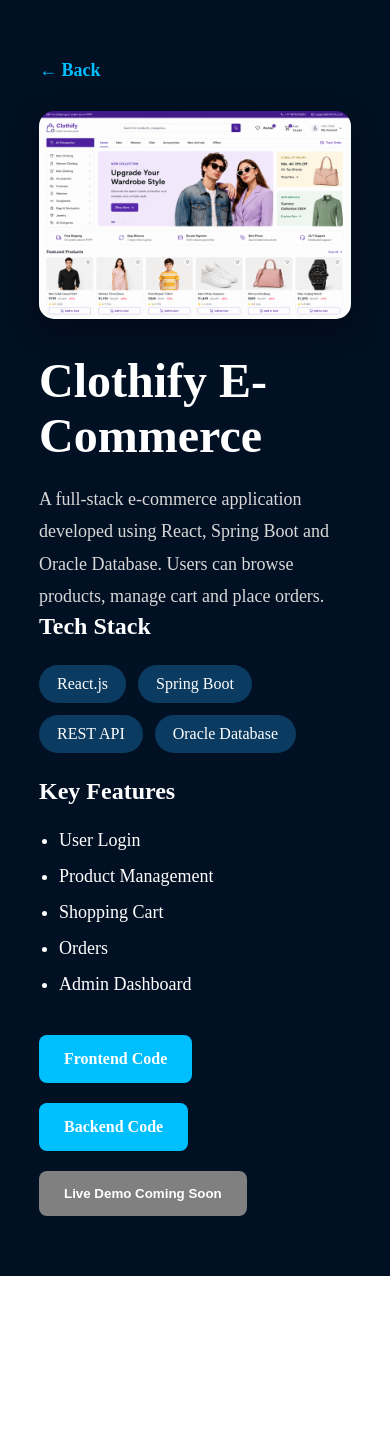
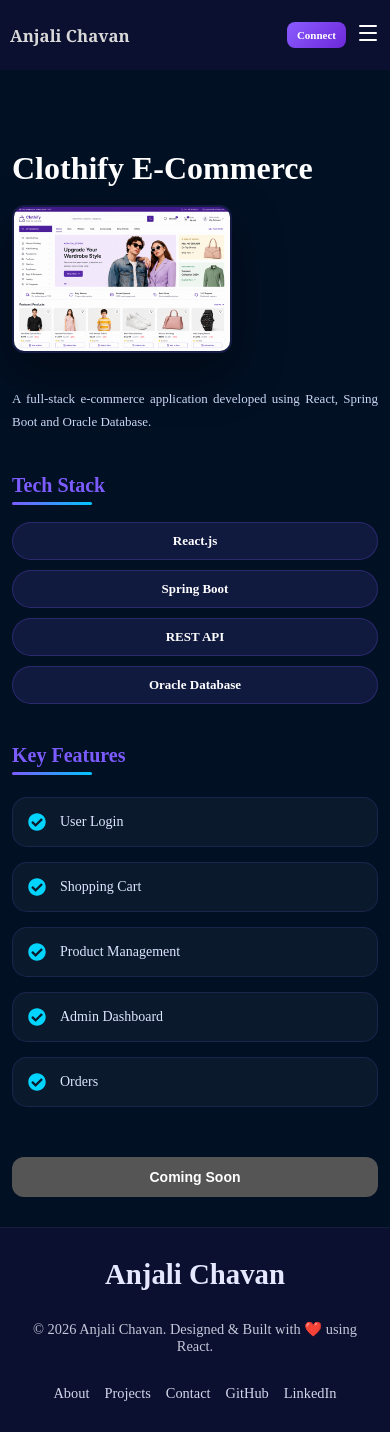
Before and after one commit to anjalichavan2003/portfolio-website, a React (Vite) app: page /project/clothify in a window 390 px wide. Before the commit the page ends 1276 px from the top, so only its background shows below. Built offline with nearby package versions, Linux system fonts and the light colour scheme.

Commit message:
Project Details Section Updated

```diff
--- a/package.json
+++ b/package.json
@@ -16,6 +16,7 @@
     "react-dom": "^19.2.6",
     "react-icons": "^5.6.0",
     "react-router-dom": "^7.18.2",
+    "react-router-hash-link": "^2.4.3",
     "react-toastify": "^11.1.0"
   },
   "devDependencies": {
--- a/src/App.jsx
+++ b/src/App.jsx
@@ -1,25 +1,21 @@
 import { Routes, Route } from "react-router-dom";
+import Layout from "./Layout";
+import ProjectDetails from "./pages/ProjectDetails";
 
-import Navbar from "./components/Navbar/Navbar";
-import Hero from "./components/Hero/Hero";
-import About from "./components/About/About";
-import Skills from "./components/Skills/Skills";
-import Projects from "./components/Projects/Projects";
-import Contact from "./components/Contact/Contact";
-import Footer from "./components/Footer/Footer";
-
-import ProjectDetails from "./pages/ProjectDetails";
+import Hero from "./components/Hero/Hero.jsx";
+import About from "./components/About/About.jsx";
+import Skills from "./components/Skills/Skills.jsx";
+import Projects from "./components/Projects/Projects.jsx";
+import Contact from "./components/Contact/Contact.jsx";
 
 function Home() {
   return (
     <>
-      <Navbar />
       <Hero />
       <About />
       <Skills />
       <Projects />
       <Contact />
-      <Footer />
     </>
   );
 }
@@ -27,9 +23,10 @@ function Home() {
 function App() {
   return (
     <Routes>
-      <Route path="/" element={<Home />} />
-
-      <Route path="/project/:id" element={<ProjectDetails />} />
+      <Route element={<Layout />}>
+        <Route path="/" element={<Home />} />
+        <Route path="/project/:id" element={<ProjectDetails />} />
+      </Route>
     </Routes>
   );
 }
--- /dev/null
+++ b/src/Layout.jsx
@@ -0,0 +1,15 @@
+import { Outlet } from "react-router-dom";
+import Navbar from "./components/Navbar/Navbar";
+import Footer from "./components/Footer/Footer";
+
+function Layout() {
+  return (
+    <>
+      <Navbar />
+      <Outlet />
+      <Footer />
+    </>
+  );
+}
+
+export default Layout;
--- a/src/components/Navbar/Navbar.css
+++ b/src/components/Navbar/Navbar.css
@@ -25,6 +25,7 @@
   font-weight: bold;
   font-family: Georgia, serif;
   cursor: pointer;
+  text-decoration: none;
 }
 
 /* Navigation */
--- a/src/components/Navbar/Navbar.jsx
+++ b/src/components/Navbar/Navbar.jsx
@@ -1,39 +1,113 @@
+// import React, { useState } from "react";
+// import { Moon, Menu, X } from "lucide-react";
+// import "./Navbar.css";
+
+// const Navbar = () => {
+//   const [menuOpen, setMenuOpen] = useState(false);
+
+//   return (
+//     <nav className="navbar">
+//       <a href="#home" className="logo">
+//         Anjali Chavan
+//       </a>
+
+//       <ul className={`nav-links ${menuOpen ? "active" : ""}`}>
+//         <li>
+//           <a href="#home">Home</a>
+//         </li>
+//         <li>
+//           <a href="#about">About</a>
+//         </li>
+//         <li>
+//           <a href="#skills">Skills</a>
+//         </li>
+//         <li>
+//           <a href="#projects">Projects</a>
+//         </li>
+//         <li>
+//           <a href="#contact">Contact</a>
+//         </li>
+//       </ul>
+
+//       <div className="nav-right">
+//         {/* <Moon className="moon-icon" size={22} /> */}
+
+//         <a href="#contact" className="connect-btn">
+//           <span className="desktop-text">Let's Connect</span>
+//           <span className="mobile-text">Connect</span>
+//         </a>
+
+//         <div className="menu-icon" onClick={() => setMenuOpen(!menuOpen)}>
+//           {menuOpen ? <X size={28} /> : <Menu size={28} />}
+//         </div>
+//       </div>
+//     </nav>
+//   );
+// };
+
+// export default Navbar;
+
 import React, { useState } from "react";
-import { Moon, Menu, X } from "lucide-react";
+import { Menu, X } from "lucide-react";
+import { HashLink } from "react-router-hash-link";
 import "./Navbar.css";
 
 const Navbar = () => {
   const [menuOpen, setMenuOpen] = useState(false);
 
+  const closeMenu = () => setMenuOpen(false);
+
   return (
     <nav className="navbar">
-      <div className="logo">Anjali Chavan</div>
+      {/* Logo */}
+      <HashLink smooth to="/#home" className="logo" onClick={closeMenu}>
+        Anjali Chavan
+      </HashLink>
 
+      {/* Navigation Links */}
       <ul className={`nav-links ${menuOpen ? "active" : ""}`}>
         <li>
-          <a href="#home">Home</a>
+          <HashLink smooth to="/#home" onClick={closeMenu}>
+            Home
+          </HashLink>
         </li>
+
         <li>
-          <a href="#about">About</a>
+          <HashLink smooth to="/#about" onClick={closeMenu}>
+            About
+          </HashLink>
         </li>
+
         <li>
-          <a href="#skills">Skills</a>
+          <HashLink smooth to="/#skills" onClick={closeMenu}>
+            Skills
+          </HashLink>
         </li>
+
         <li>
-          <a href="#projects">Projects</a>
+          <HashLink smooth to="/#projects" onClick={closeMenu}>
+            Projects
+          </HashLink>
         </li>
+
         <li>
-          <a href="#contact">Contact</a>
+          <HashLink smooth to="/#contact" onClick={closeMenu}>
+            Contact
+          </HashLink>
         </li>
       </ul>
 
+      {/* Right Side */}
       <div className="nav-right">
-        {/* <Moon className="moon-icon" size={22} /> */}
-
-        <a href="#contact" className="connect-btn">
+        <HashLink
+          smooth
+          to="/#contact"
+          className="connect-btn"
+          onClick={closeMenu}
+        >
           <span className="desktop-text">Let's Connect</span>
           <span className="mobile-text">Connect</span>
-        </a>
+        </HashLink>
 
         <div className="menu-icon" onClick={() => setMenuOpen(!menuOpen)}>
           {menuOpen ? <X size={28} /> : <Menu size={28} />}
--- a/src/pages/ProjectDetails.css
+++ b/src/pages/ProjectDetails.css
@@ -1,112 +1,473 @@
+/* =========================
+   Project Details
+========================= */
+
 .details-page {
-  padding: 60px 10%;
-
   background: #021024;
-
   min-height: 100vh;
-
-  color: white;
+  color: #fff;
+  padding: 80px 8% 80px;
 }
 
-.banner {
-  width: 100%;
-
-  border-radius: 15px;
-
-  margin-bottom: 30px;
-
-  box-shadow: 0 10px 30px rgba(0, 0, 0, 0.4);
+.details-container {
+  max-width: 1200px;
+  margin: auto;
 }
 
-.details-page h1 {
-  font-size: 3rem;
+/* =========================
+   Back Button
+========================= */
 
-  margin-bottom: 20px;
+.back-btn {
+  display: inline-flex;
+  align-items: center;
+  gap: 10px;
+  color: #7c5cff;
+  text-decoration: none;
+  font-weight: 600;
+  margin-bottom: 30px;
+  transition: 0.3s;
 }
 
-.details-page p {
-  line-height: 1.8;
-
-  font-size: 18px;
-
-  color: #d8d8d8;
+.back-btn:hover {
+  color: #9d84ff;
+  transform: translateX(-5px);
 }
 
+/* =========================
+   Banner
+========================= */
+
+.project-banner {
+  width: 60%;
+  border-radius: 18px;
+  margin-bottom: 45px;
+  border: 2px solid rgba(124, 92, 255, 0.15);
+  box-shadow: 0 20px 50px rgba(0, 0, 0, 0.45);
+}
+
+/* =========================
+   Title
+========================= */
+
+.project-info h1 {
+  font-size: 52px;
+  margin-bottom: 18px;
+  color: #fff;
+}
+
+.project-info p {
+  font-size: 20px;
+  line-height: 1.9;
+  color: #cdd6f4;
+  margin-bottom: 45px;
+}
+
+/* =========================
+   Section Heading
+========================= */
+
+.project-info h2 {
+  font-size: 28px;
+  margin-bottom: 22px;
+  margin-top: 40px;
+  color: #7c5cff;
+  position: relative;
+}
+
+.project-info h2::after {
+  content: "";
+  position: absolute;
+  left: 0;
+  bottom: -8px;
+  width: 80px;
+  height: 3px;
+  background: linear-gradient(to right, #7c5cff, #00c6ff);
+  border-radius: 50px;
+}
+
+/* =========================
+   Tech Stack
+========================= */
+
+/* ===========================
+   Tech Stack Responsive
+=========================== */
+
 .tech-list {
-  display: flex;
-
-  flex-wrap: wrap;
-
-  gap: 12px;
-
-  margin: 25px 0;
+  display: grid;
+  grid-template-columns: repeat(3, 1fr);
+  gap: 15px;
+  margin-top: 25px;
 }
 
 .tech-list span {
-  padding: 10px 18px;
-
-  background: #0b3b60;
-
-  border-radius: 25px;
+  display: flex;
+  justify-content: center;
+  align-items: center;
+  text-align: center;
+  padding: 12px 18px;
+  border-radius: 30px;
+  background: rgba(124, 92, 255, 0.12);
+  border: 1px solid rgba(124, 92, 255, 0.25);
+  color: #fff;
+  font-weight: 600;
+  transition: 0.3s;
 }
 
-.details-page ul {
-  margin: 25px 0;
-
-  padding-left: 20px;
+.tech-list span:hover {
+  background: linear-gradient(135deg, #7c5cff, #00c6ff);
+  transform: translateY(-4px);
+  box-shadow: 0 10px 20px rgba(124, 92, 255, 0.3);
 }
 
-.details-page li {
-  margin-bottom: 15px;
+/* =========================
+   Features
+========================= */
 
-  font-size: 18px;
+.feature-grid {
+  display: grid;
+  grid-template-columns: repeat(auto-fit, minmax(260px, 1fr));
+  gap: 20px;
+  margin-top: 30px;
 }
+
+.feature-card {
+  background: rgba(255, 255, 255, 0.04);
+  border: 1px solid rgba(124, 92, 255, 0.15);
+  border-radius: 15px;
+  padding: 20px;
+  display: flex;
+  align-items: center;
+  gap: 14px;
+  transition: 0.3s;
+}
+
+.feature-card:hover {
+  transform: translateY(-6px);
+  border-color: #7c5cff;
+  box-shadow: 0 12px 25px rgba(124, 92, 255, 0.25);
+}
+
+.feature-card svg {
+  color: #00d4ff;
+  font-size: 22px;
+}
+
+.feature-card span {
+  color: #dce6ff;
+  font-size: 16px;
+}
+
+/* =========================
+   Buttons
+========================= */
 
 .buttons {
   display: flex;
-
+  flex-wrap: wrap;
   gap: 20px;
-
-  margin-top: 40px;
-
-  flex-wrap: wrap;
+  margin-top: 50px;
 }
 
 .buttons a,
 .buttons button {
-  padding: 15px 25px;
+  display: inline-flex;
+  align-items: center;
+  gap: 10px;
+  padding: 15px 28px;
+  border-radius: 12px;
+  text-decoration: none;
+  font-weight: 600;
+  transition: 0.3s;
+  border: none;
+}
 
-  border: none;
+.buttons a {
+  background: linear-gradient(135deg, #7c5cff, #00c6ff);
+  color: white;
+}
 
-  border-radius: 8px;
-
-  background: #00bfff;
-
-  color: white;
-
-  text-decoration: none;
-
-  cursor: pointer;
-
-  font-weight: 600;
+.buttons a:hover {
+  transform: translateY(-4px);
+  box-shadow: 0 15px 30px rgba(124, 92, 255, 0.35);
 }
 
 .buttons button {
-  background: gray;
-
+  background: #555;
+  color: white;
   cursor: not-allowed;
 }
 
-.back-btn {
-  display: inline-block;
+/* =========================
+   Responsive
+========================= */
 
-  margin-bottom: 30px;
+@media (max-width: 992px) {
+  .project-info h1 {
+    font-size: 42px;
+  }
 
-  color: #00bfff;
+  .project-info p {
+    font-size: 17px;
+  }
+}
 
-  text-decoration: none;
+@media (max-width: 768px) {
+  .details-page {
+    padding: 100px 6% 60px;
+  }
 
-  font-weight: bold;
+  .project-info h1 {
+    font-size: 34px;
+  }
 
-  font-size: 18px;
+  .project-info h2 {
+    font-size: 24px;
+  }
+
+  .project-info p {
+    font-size: 16px;
+  }
+
+  .feature-grid {
+    grid-template-columns: 1fr;
+  }
+
+  .buttons {
+    flex-direction: column;
+  }
+
+  .buttons a,
+  .buttons button {
+    width: 100%;
+    justify-content: center;
+  }
 }
+
+@media (max-width: 480px) {
+  .project-info h1 {
+    font-size: 30px;
+  }
+
+  .project-banner {
+    border-radius: 12px;
+  }
+
+  .tech-list span {
+    padding: 10px 16px;
+    font-size: 14px;
+  }
+}
+
+/* media query */
+/* ===========================
+   Laptop (1200px)
+=========================== */
+
+@media (max-width: 1200px) {
+  .details-page {
+    padding: 110px 6% 70px;
+  }
+
+  .details-container {
+    max-width: 100%;
+  }
+
+  .project-info h1 {
+    font-size: 46px;
+  }
+
+  .project-info p {
+    font-size: 17px;
+  }
+}
+
+/* ===========================
+   Tablet (992px)
+=========================== */
+
+@media (max-width: 992px) {
+  .details-page {
+    padding: 100px 5% 60px;
+  }
+
+  .project-banner {
+    margin-bottom: 35px;
+  }
+
+  .project-info h1 {
+    font-size: 38px;
+  }
+
+  .project-info h2 {
+    font-size: 24px;
+  }
+
+  .project-info p {
+    font-size: 16px;
+  }
+
+  .tech-list {
+    grid-template-columns: repeat(3, 1fr);
+  }
+
+  .tech-list span {
+    padding: 10px 18px;
+    font-size: 14px;
+  }
+
+  .feature-grid {
+    grid-template-columns: repeat(2, 1fr);
+  }
+}
+
+/* ===========================
+   Mobile Landscape (768px)
+=========================== */
+
+@media (max-width: 768px) {
+  .details-page {
+    padding: 90px 20px 50px;
+  }
+
+  .back-btn {
+    font-size: 15px;
+  }
+
+  .project-banner {
+    border-radius: 14px;
+    margin-bottom: 30px;
+  }
+
+  .project-info h1 {
+    font-size: 32px;
+    text-align: center;
+  }
+
+  .project-info p {
+    font-size: 15px;
+    text-align: justify;
+    margin-bottom: 30px;
+  }
+
+  .project-info h2 {
+    font-size: 22px;
+  }
+
+  .tech-list {
+    grid-template-columns: repeat(2, 1fr);
+    gap: 12px;
+  }
+
+  .tech-list span {
+    padding: 12px;
+    font-size: 14px;
+  }
+
+  .feature-grid {
+    grid-template-columns: 1fr;
+    gap: 15px;
+  }
+
+  .feature-card {
+    padding: 16px;
+  }
+
+  .feature-card span {
+    font-size: 15px;
+  }
+
+  .buttons {
+    flex-direction: column;
+    gap: 15px;
+  }
+
+  .buttons a,
+  .buttons button {
+    width: 100%;
+    justify-content: center;
+  }
+}
+
+/* ===========================
+   Mobile (576px)
+=========================== */
+
+@media (max-width: 576px) {
+  .details-page {
+    padding: 85px 15px 40px;
+  }
+
+  .project-banner {
+    border-radius: 12px;
+  }
+
+  .project-info h1 {
+    font-size: 28px;
+  }
+
+  .project-info h2 {
+    font-size: 20px;
+  }
+
+  .project-info p {
+    font-size: 14px;
+    line-height: 1.8;
+  }
+
+  .tech-list {
+    grid-template-columns: repeat(2, 1fr);
+    gap: 10px;
+  }
+
+  .tech-list span {
+    font-size: 13px;
+    padding: 10px;
+  }
+
+  .feature-card {
+    padding: 15px;
+  }
+
+  .feature-card svg {
+    font-size: 18px;
+  }
+
+  .feature-card span {
+    font-size: 14px;
+  }
+}
+
+/* ===========================
+   Small Mobile (400px)
+=========================== */
+
+@media (max-width: 400px) {
+  .details-page {
+    padding: 80px 12px 30px;
+  }
+
+  .project-info h1 {
+    font-size: 24px;
+  }
+
+  .project-info p {
+    font-size: 13px;
+  }
+
+  .tech-list {
+    grid-template-columns: 1fr;
+  }
+
+  .tech-list span {
+    width: 100%;
+    text-align: center;
+  }
+
+  .buttons a,
+  .buttons button {
+    font-size: 14px;
+    padding: 12px;
+  }
+}
--- a/src/pages/ProjectDetails.jsx
+++ b/src/pages/ProjectDetails.jsx
@@ -1,4 +1,11 @@
 import { useParams, Link } from "react-router-dom";
+import { useEffect } from "react";
+import {
+  FaArrowLeft,
+  FaGithub,
+  FaExternalLinkAlt,
+  FaCheckCircle,
+} from "react-icons/fa";
 import "./ProjectDetails.css";
 
 import project1 from "../assets/project1.png";
@@ -23,7 +30,7 @@ const projectData = {
 
     features: [
       "User Authentication",
-      "Add/Edit/Delete Listing",
+      "Add / Edit / Delete Listing",
       "Image Upload",
       "Review System",
       "Interactive Maps",
@@ -39,25 +46,24 @@ const projectData = {
 
   clothify: {
     title: "Clothify E-Commerce",
-
     image: project2,
 
     description:
-      "A full-stack e-commerce application developed using React, Spring Boot and Oracle Database. Users can browse products, manage cart and place orders.",
+      "A full-stack e-commerce application developed using React, Spring Boot and Oracle Database.",
 
     tech: ["React.js", "Spring Boot", "REST API", "Oracle Database"],
 
     features: [
       "User Login",
+      "Shopping Cart",
       "Product Management",
-      "Shopping Cart",
+      "Admin Dashboard",
       "Orders",
-      "Admin Dashboard",
     ],
 
-    frontend: "https://github.com/yourusername/clothify-frontend",
+    frontend: "",
 
-    backend: "https://github.com/yourusername/clothify-backend",
+    backend: "",
 
     live: "",
   },
@@ -68,7 +74,7 @@ const projectData = {
     image: project1,
 
     description:
-      "A web application for managing students, attendance, courses and academic information using Java EE.",
+      "A Java EE web application for managing students, attendance and courses.",
 
     tech: ["Java", "JSP", "Servlet", "Oracle"],
 
@@ -82,7 +88,7 @@ const projectData = {
 
     frontend: "",
 
-    backend: "https://github.com/yourusername/student-management",
+    backend: "",
 
     live: "",
   },
@@ -90,6 +96,10 @@ const projectData = {
 
 function ProjectDetails() {
   const { id } = useParams();
+
+  useEffect(() => {
+    window.scrollTo(0, 0);
+  }, [id]);
 
   const project = projectData[id];
 
@@ -99,14 +109,21 @@ function ProjectDetails() {
 
   return (
     <div className="details-page">
-      <Link to="/" className="back-btn">
-        ← Back
-      </Link>
-
-      <img src={project.image} alt={project.title} className="banner" />
+      <div className="details-container">
+        {/* <Link to="/#projects" className="back-btn">
+          <FaArrowLeft />
+          Back to Projects
+        </Link> */}
 
         <h1>{project.title}</h1>
+        <br></br>
+        <img
+          src={project.image}
+          alt={project.title}
+          className="project-banner"
+        />
 
+        <div className="project-info">
           <p>{project.description}</p>
 
           <h2>Tech Stack</h2>
@@ -119,32 +136,40 @@ function ProjectDetails() {
 
           <h2>Key Features</h2>
 
-      <ul>
+          <div className="feature-grid">
             {project.features.map((feature, index) => (
-          <li key={index}>{feature}</li>
+              <div className="feature-card" key={index}>
+                <FaCheckCircle />
+                <span>{feature}</span>
+              </div>
             ))}
-      </ul>
+          </div>
 
           <div className="buttons">
             {project.frontend && (
               <a href={project.frontend} target="_blank" rel="noreferrer">
-            Frontend Code
+                <FaGithub />
+                Frontend
               </a>
             )}
 
             {project.backend && (
               <a href={project.backend} target="_blank" rel="noreferrer">
-            Backend Code
+                <FaGithub />
+                Backend
               </a>
             )}
 
             {project.live ? (
               <a href={project.live} target="_blank" rel="noreferrer">
+                <FaExternalLinkAlt />
                 Live Demo
               </a>
             ) : (
-          <button disabled>Live Demo Coming Soon</button>
+              <button disabled>Coming Soon</button>
             )}
+          </div>
+        </div>
       </div>
     </div>
   );
```
Also changed, not shown: src/main.jsx (+29 -1 lines), 1 other file (tests, documents, lock files or other folders). Lines whose indentation alone changed are shown as unchanged.
